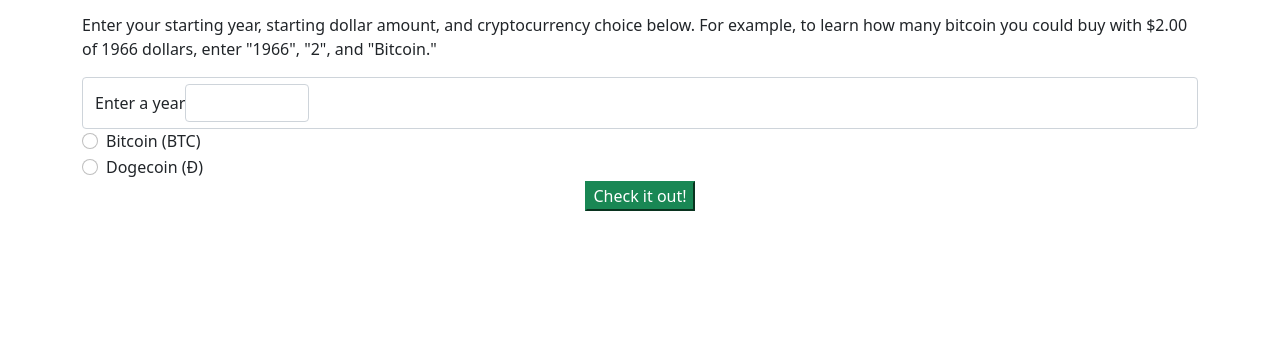
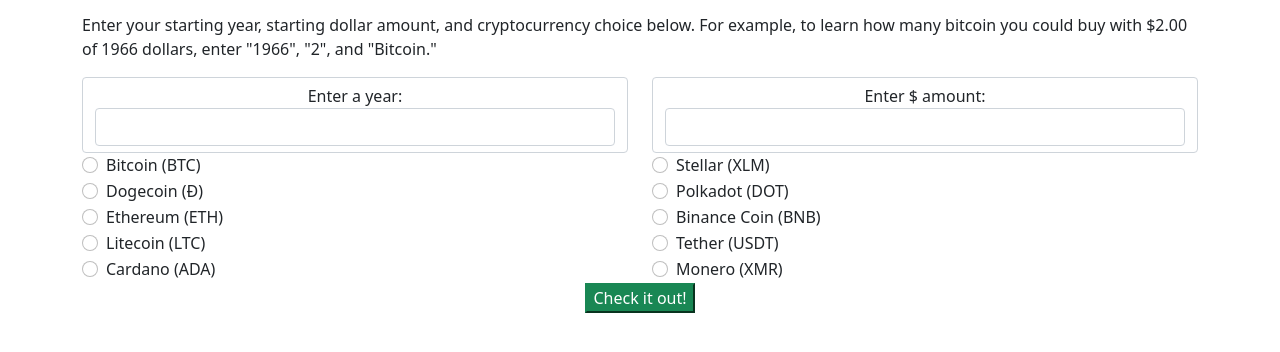
Before and after one commit to mrunderoad/2day-API-project, a website built with webpack: page src/index.html in a window 1280 px wide. Shown: the part 138-490 px from the top of the page. Built offline with nearby package versions, Linux system fonts and the light colour scheme.

Commit message:
Add radio buttons for 10 options
Co-authored-by: Matt Eilar <meilar@gmail.com>

```diff
--- a/src/index.html
+++ b/src/index.html
@@ -1,24 +1,36 @@
 <!DOCTYPE html>
 <html lang="en-US">
+
 <head>
   <title>Crypto!</title>
 </head>
+
 <body>
   <div class="container">
     <div class="jumbotron jumbotron-fluid">
       <div class="container">
         <h1 class="display-4">The Crypto Keeper</h1>
-        <p class="lead">This is a utility powered by the Nomics API that converts historical dollars to today's USD and your choice of cryptocurrency.</p>
+        <p class="lead">This is a utility powered by the Nomics API that converts historical dollars to today's USD and
+          your choice of cryptocurrency.</p>
       </div>
     </div>
     <div class="input-area">
-      <p>Enter your starting year, starting dollar amount, and cryptocurrency choice below. For example, to learn how many bitcoin you could buy with $2.00 of 1966 dollars, enter "1966", "2", and "Bitcoin."</p>
+      <p>Enter your starting year, starting dollar amount, and cryptocurrency choice below. For example, to learn how
+        many bitcoin you could buy with $2.00 of 1966 dollars, enter "1966", "2", and "Bitcoin."</p>
       <form>
-        <div class="form-group">
-          <label class="form-control" for="user-date">Enter a year<label>
-          <input class="form-control" type="number" name="user-date" id="user-date" min="1900" max="2021">
+        <div class="row">
+          <div class="col-sm-6 form-group text-center">
+            <label class="form-control" for="user-date">Enter a year:
+              <input class="form-control" type="number" name="user-date" id="user-date" min="1900" max="2021"></label>
+          </div>
+          <div class="col-sm-6 form-group text-center">
+            <label class="form-control" for="user-amount">Enter $ amount:
+              <input class="form-control" type="number" name="user-amount" id="user-amount" min="1"> </label>
+          </div>
         </div>
         <div class="form-group">
+          <div class="row">
+            <div class="col-md-6">
               <div class="form-check">
                 <input class="form-check-input" type="radio" name="coin" id="bitcoin" value="bitcoin">
                 <label class="form-check-label" for="bitcoin" checked>
@@ -31,6 +43,58 @@
                   Dogecoin (Ɖ)
                 </label>
               </div>
+              <div class="form-check">
+                <input class="form-check-input" type="radio" name="coin" id="ethereum" value="ETH">
+                <label class="form-check-label" for="ethereum" checked>
+                  Ethereum (ETH)
+                </label>
+              </div>
+              <div class="form-check">
+                <input class="form-check-input" type="radio" name="coin" id="litecoin" value="LTC">
+                <label class="form-check-label" for="litecoin" checked>
+                  Litecoin (LTC)
+                </label>
+              </div>
+              <div class="form-check">
+                <input class="form-check-input" type="radio" name="coin" id="cardano" value="ADA">
+                <label class="form-check-label" for="cardano">
+                  Cardano (ADA)
+                </label>
+              </div>
+            </div>
+            <div class="col-md-6">
+              <div class="form-check">
+                <input class="form-check-input" type="radio" name="coin" id="stellar" value="XLM">
+                <label class="form-check-label" for="stellar">
+                  Stellar (XLM)
+                </label>
+              </div>
+              <div class="form-check">
+                <input class="form-check-input" type="radio" name="coin" id="polkadot" value="DOT">
+                <label class="form-check-label" for="polkadot">
+                  Polkadot (DOT)
+                </label>
+              </div>
+              <div class="form-check">
+                <input class="form-check-input" type="radio" name="coin" id="binance" value="BNB">
+                <label class="form-check-label" for="binance">
+                  Binance Coin (BNB)
+                </label>
+              </div>
+              <div class="form-check">
+                <input class="form-check-input" type="radio" name="coin" id="tether" value="USDT">
+                <label class="form-check-label" for="tether">
+                  Tether (USDT)
+                </label>
+              </div>
+              <div class="form-check">
+                <input class="form-check-input" type="radio" name="coin" id="monero" value="XMR">
+                <label class="form-check-label" for="monero">
+                  Monero (XMR)
+                </label>
+              </div>
+            </div>
+          </div>
         </div>
       </form>
       <div class="text-center">
@@ -41,4 +105,5 @@
     <div class="showErrors"></div>
   </div>
 </body>
+
 </html>
```
Lines whose indentation alone changed are shown as unchanged.
